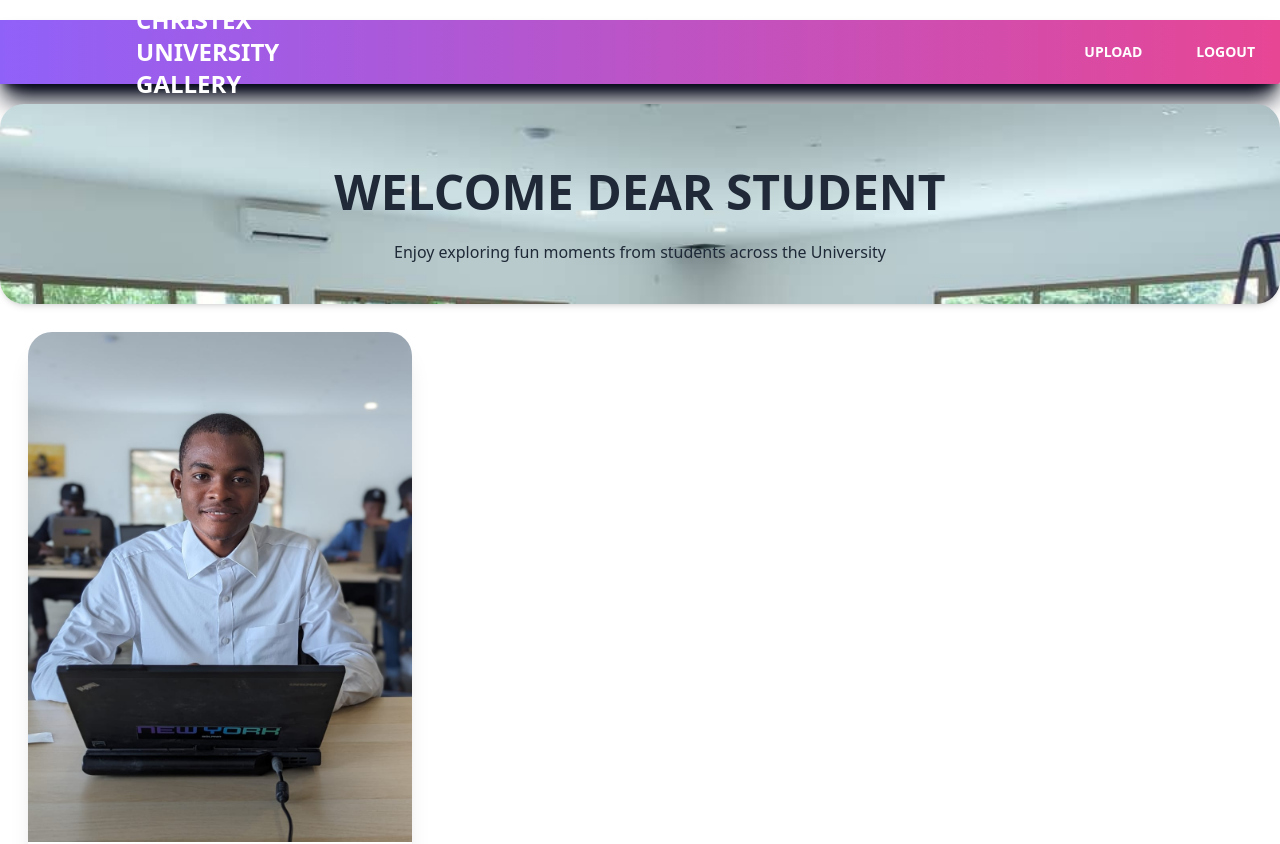
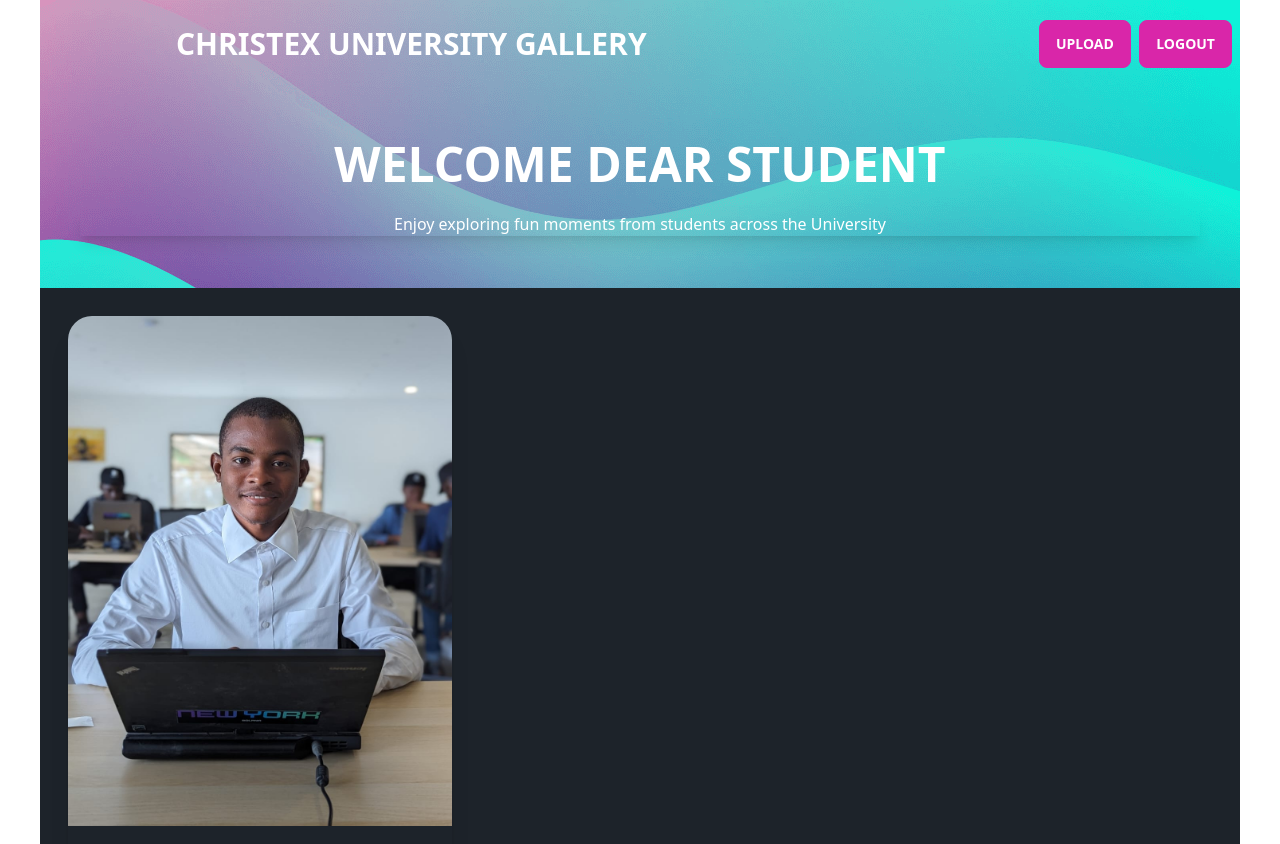
Before and after one commit to mohamedsadah/Class-gallery, a React (Vite) app: page /Inpage in a window 1280 px wide. Shown: the top 844 px of the page. Built offline with nearby package versions, Linux system fonts and the light colour scheme.

Commit message:
added configuration for storing images in firestore and started realtime data fetch

```diff
--- a/package.json
+++ b/package.json
@@ -19,6 +19,7 @@
     "react-dom": "^18.2.0",
     "react-image-gallery": "^1.3.0",
     "react-router-dom": "^6.16.0",
+    "tailwindcss-react": "^0.0.0",
     "uuid": "^9.0.1"
   },
   "devDependencies": {
--- a/src/Components/ImageGallery.jsx
+++ b/src/Components/ImageGallery.jsx
@@ -8,10 +8,21 @@ const ImageGallery = () => {
       <div className="hero  text-center">
 
   <div className=" w-full bg-cover
-     bg-[url('/images/IMG-20230916-WA0045.jpg')] mt-5  mx-3.5 p-0 rounded-3xl shadow-md">
+     bg-[url('/images/616949393cf90643c1403605_6423.png')] h-fit py-3 ">
+
+
+<div className="navbar h-14 justify-between">
+  <a className=" font-extrabold text-white normal-case text-3xl ml-32 mr-96 ">CHRISTEX UNIVERSITY GALLERY</a>
+  <button className="btn btn-secondary font-bold "><a href="/Uploadform">Upload</a></button>
+  <button className="btn btn-secondary font-bold  ">Logout</button>
+</div>
+
+
+
+
     <div className=" p-10">
-      <h1 className="text-5xl font-bold p-6">WELCOME DEAR STUDENT</h1>
-      <p className="">Enjoy exploring fun moments from students across the University</p>
+      <h1 className="text-5xl font-bold p-6 text-white">WELCOME DEAR STUDENT</h1>
+      <h2 className=" text-white shadow-lg">Enjoy exploring fun moments from students across the University</h2>
     </div>
 
   </div>
--- a/src/Components/UploadForm.jsx
+++ b/src/Components/UploadForm.jsx
@@ -3,7 +3,9 @@ import useStorage from "../hooks/useStorage";
 
 const Uploadform = () => {
   const [selectedFile , setSelectedFile] = useState(null);
+
   const {startUpload, progress} = useStorage();
+
   const handleFileChange = (e) => {
     if (e.target.files && e.target.files[0]){
       setSelectedFile(e.target.files[0]);
@@ -21,15 +23,16 @@ const Uploadform = () => {
   }
 
   return (
-    <div className="text-center mt-15">
+    <div className="text-center absoute inset-0">
       <form onSubmit={handleSubmit}
-      className="flex items-center flex-col gap-8">
+      className="flex items-center flex-col gap-8 w-full">
         <input type="file"
+        multiple="multiple"
         onChange={handleFileChange}
         className="file-input file-input-bordered w-full max-w-xs" />
         <button type="submit"
 
-        className={`btn btn-secondary gap-5 ${Boolean(progress) && 'loading'}`} >Upload</button>
+        className={`btn btn-secondary btn-wide gap-5 ${Boolean(progress) && 'loading'}`} >Upload</button>
       </form>
     </div>
   )
--- a/src/firebase/config.js
+++ b/src/firebase/config.js
@@ -2,6 +2,8 @@ import { initializeApp } from "firebase/app";
 import {getAuth } from "firebase/auth";
 import  "firebase/storage";
 import { getStorage } from "firebase/storage";
+import { getFirestore } from "firebase/firestore";
+
 
 
 
@@ -18,5 +20,6 @@ const firebaseConfig = {
 const app = initializeApp(firebaseConfig);
 const auth = getAuth(app);
 const storage = getStorage(app);
+const database = getFirestore(app);
 
-export { auth, storage };
+export { auth, storage, database};
--- /dev/null
+++ b/src/hooks/useFirestore.js
@@ -0,0 +1,26 @@
+import React, { useEffect, useState } from 'react'
+import { collection, query, where, onSnapshot, collectionName } from "firebase/firestore";
+
+
+let Image = {
+  createdAt: Date,
+  imageUrl: String,
+  Cyear: Boolean
+}
+
+const useFirestore = (collectionName) => {
+  const [docs, setDocs]= useState([]);
+  const [isLoading, setIsLoading] = useState(true);
+
+  useEffect (() =>{
+
+
+
+  }, [collectionName])
+
+  return {
+    docs, isLoading
+  }
+}
+
+export default useFirestore
--- a/src/hooks/useStorage.js
+++ b/src/hooks/useStorage.js
@@ -1,15 +1,17 @@
 import React, { useState } from 'react'
-import { storage } from '../firebase/config';
+import { database, storage } from '../firebase/config';
 import {v4 as uuidv4} from 'uuid'
 import { getDownloadURL, ref, uploadBytesResumable } from 'firebase/storage';
-import { Navigate, Route } from 'react-router-dom';
-import Inpage from '../pages/Inpage';
+import { collection } from 'firebase/firestore';
+import { addDoc } from 'firebase/firestore';
 
 const useStorage = () => {
 
     const [progress, setProgress] = useState(0);
     const [error, setError] = useState(null);
     const [url, setUrl] = useState(null);
+
+
 
     const startUpload = (file = File) =>{
         if (!file){
@@ -36,14 +38,33 @@ const useStorage = () => {
     }
     else if(progress==100){
     alert("File Uploaded");
+    //window.location.replace('/Inpage');
+
+
+
    }
   },
   (error) => {
 
     setError(error);
-  }, () => { getDownloadURL(uploadTask.snapshot.ref).then((downloadURL) => {
+
+  }, async () => {
+    const downloadURL = await getDownloadURL(uploadTask.snapshot.ref);
+
     setUrl(downloadURL);
-      console.log('File available at', downloadURL);
+    console.log('File available at', downloadURL);
+
+
+
+    const level = Math.round(Math.random() * 4);
+
+
+
+     //store data
+     await addDoc(collection(database, "images"), {
+      first: downloadURL,
+      CreatedAt: new Date(),
+      Cyear: level
     });
   }
 );
--- a/src/pages/Inpage.jsx
+++ b/src/pages/Inpage.jsx
@@ -1,10 +1,10 @@
 import React from 'react'
 import Navbar from '../Components/Navbar'
 import ImageGallery from '../Components/ImageGallery'
+import Uploadform from '../Components/UploadForm'
 
 const Inpage = () => {
-  return <div data-theme = ''>
-    <Navbar />
+  return <div data-theme = 'dark' className="mx-10 rounded-3xl rounded-t-3xl rounded-tr-3xl">
 
     <ImageGallery />
     </div>
--- a/src/pages/Upload.jsx
+++ b/src/pages/Upload.jsx
@@ -3,8 +3,7 @@ import Uploadform from '../Components/UploadForm'
 
 const Upload = () => {
   return (
-    <div>
-      <Uploadform />
+    <div className="bg-slate-950">
     </div>
   )
 }
```
Also changed, not shown: images/616949393cf90643c1403605_6423.png (added), 1 other file (tests, documents, lock files or other folders).
